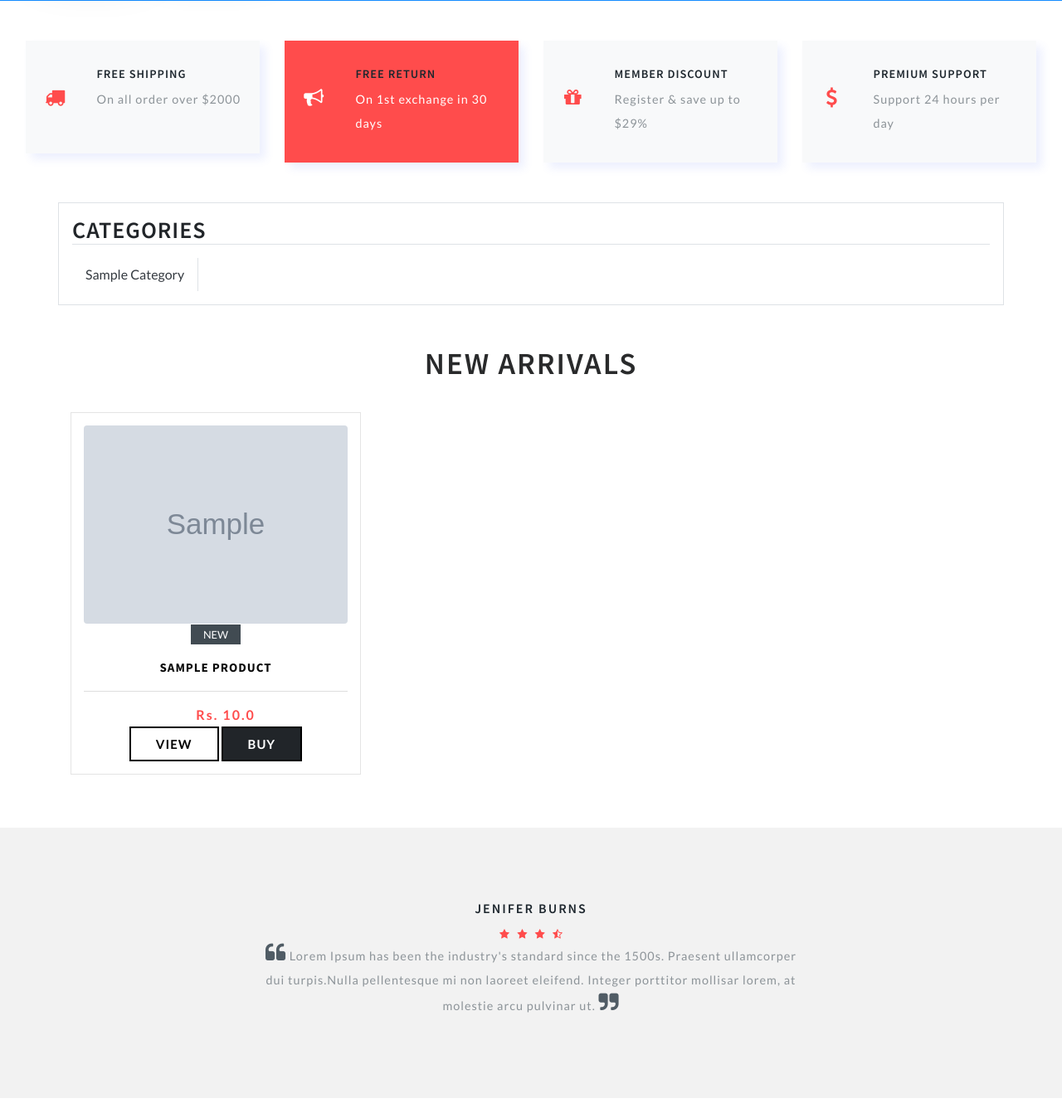
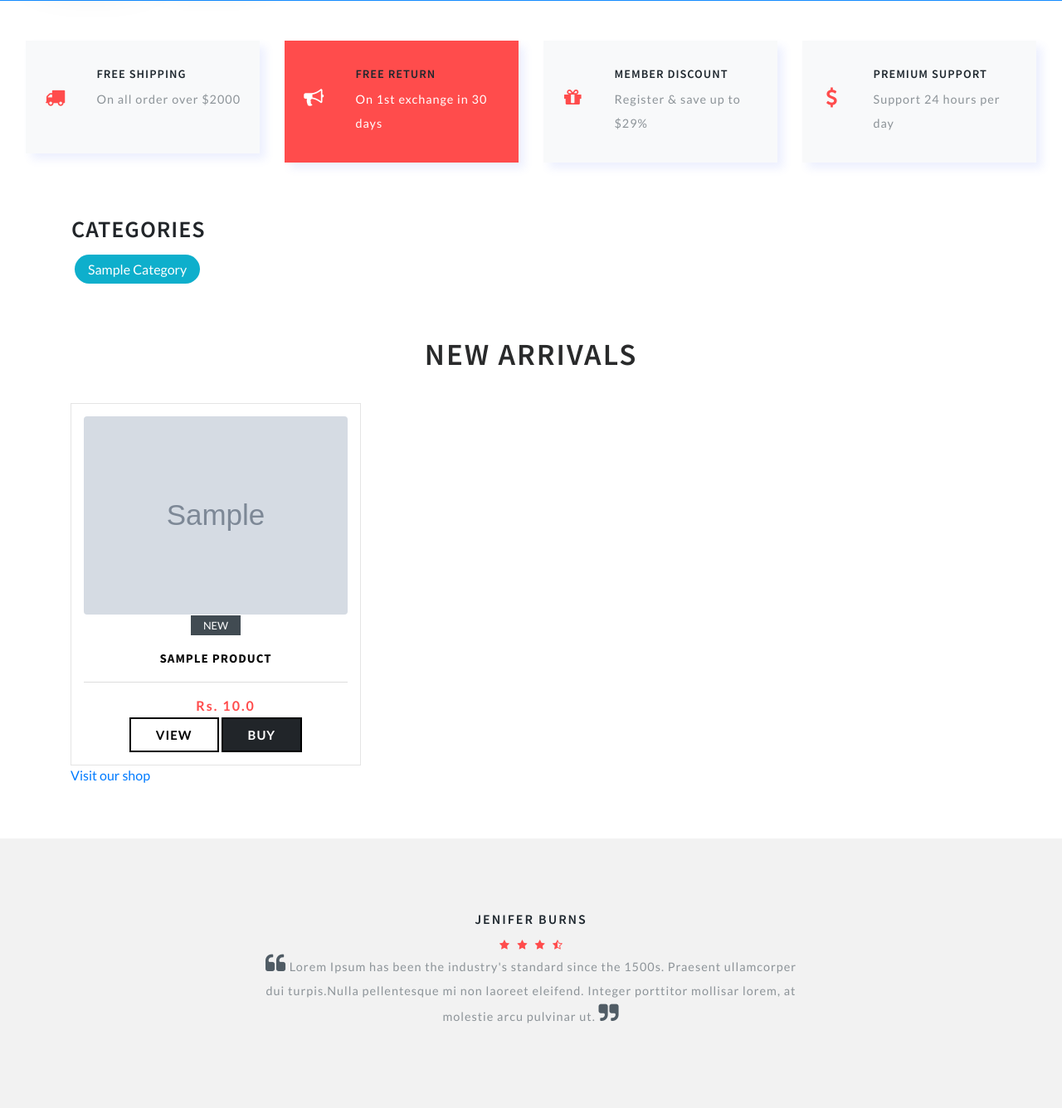
Before and after one commit to Yubby-Shoes/Yubby-shoes, a Django app: page / in a window 1280 px wide. Shown: the part 639-1975 px from the top of the page at 83% size. Run offline with Django 3.2, Linux system fonts and the light colour scheme; tables that the repository leaves empty hold one stand-in row (values such as "Sample post"); grey boxes marked "Sample" are stand-in pictures; some libraries are stand-ins or nearby versions.

Commit message:
[add] chips to categories

```diff
--- a/pages/templates/pages/index.html
+++ b/pages/templates/pages/index.html
@@ -103,13 +103,13 @@
   <!--/ab -->
 
   <!--Category -->
-  <section class="container bg-grey border p-3">
-    <h3 class="mb-3 text-uppercase border-bottom">Categories</h3>
+  <section class="container bg-grey p-3">
+    <h3 class="mb-3 text-uppercase">Categories</h3>
     <ul class="d-flex py-0">
       {% for category in categories %}
-        <li class="d-block py-2 px-3 border-right">
+        <li class="d-block py-1 px-1">
           <a href="{% url 'pages:shop' %}?category={{ category.id }}"
-             class="text-capitalize text-dark"
+             class="text-capitalize chip"
              id="underline-link"
           >{{ category.category_name }}</a>
         </li>
@@ -153,7 +153,19 @@
             </div>
           </div>
         {% endfor %}
+        <div class="col-12">
+          <a href="{% url 'pages:shop' %}" class="text-center visit-shop-link">
+            Visit our shop
+          </a>
+        </div>
       </div>
+{#      <div class="d-flex">#}
+{#        <div class="justify-content-center">#}
+{#          <a href="{% url 'pages:shop' %}" class="text-center visit-shop-link">#}
+{#            Visit our shop#}
+{#          </a>#}
+{#        </div>#}
+{#      </div>#}
 
     </div>
   </section>
@@ -269,5 +281,17 @@
   </section>
   <!-- brands -->
   {% include 'pages/utils/footer.html' %}
-
+  <script>
+  const colors = ['5e72e4', '0eafcc', '0da5c0', '2dce89', 'fb6340', 'f5365c',
+      '27272C', '1f38c5', 'B1210C'];
+  const getRandomColor = () => {
+      return colors[Math.floor(Math.random() * colors.length)]
+  }
+  window.onload = () => {
+  const chips = document.querySelectorAll('.chip')
+  for (let i = 0; i < chips.length; i++){
+      chips[i].style.backgroundColor = '#' + getRandomColor();
+  }
+  }
+  </script>
 {% endblock content %}
--- a/pages/templates/pages/page_base.html
+++ b/pages/templates/pages/page_base.html
@@ -44,6 +44,15 @@
           text-decoration: none;
       }
 
+      .chip {
+          padding: 8px 1rem;
+          color: white;
+          border-radius: 10rem;
+      }
+      .chip:hover {
+          color: white;
+      }
+
   </style>
   <script>
       addEventListener("load", function () {
```
